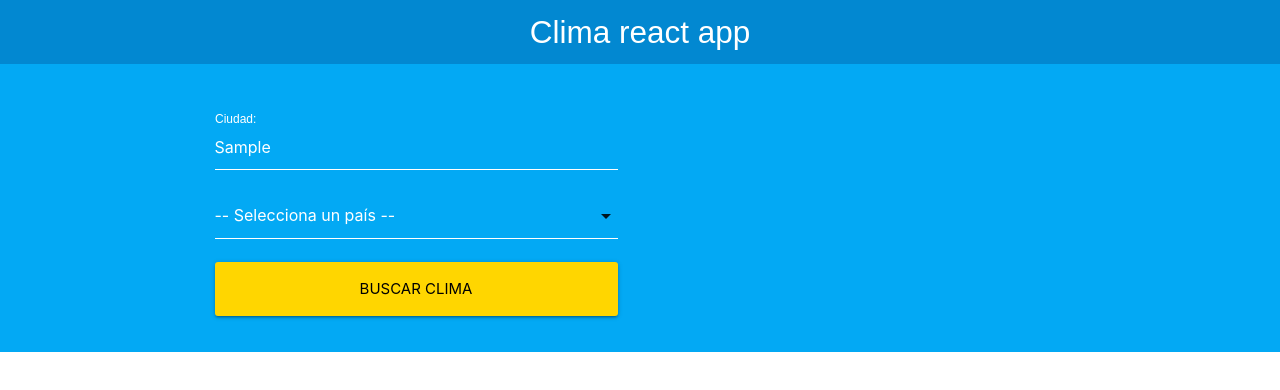
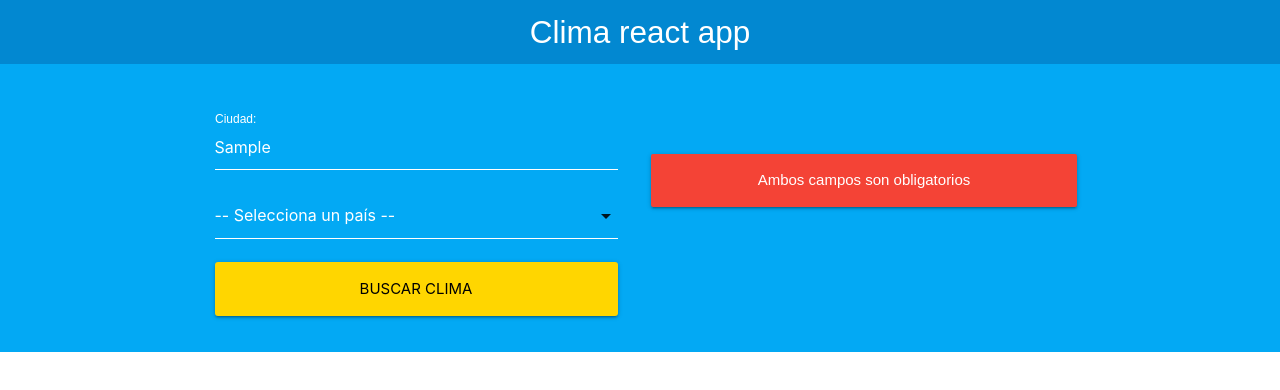
Before and after one commit to leotangram/weatherAppReact, a React (Create React App) app: page / in a window 1280 px wide. Both pictures are taken after typing "Sample" into the empty fields and a click on the input "Buscar clima". Shown: the top 390 px of the page. Built offline with nearby package versions, Linux system fonts and the light colour scheme.

Commit message:
Show error validation.

```diff
--- a/src/App.js
+++ b/src/App.js
@@ -1,23 +1,37 @@
 import React, { useState } from 'react'
 import Header from './components/Header'
 import Form from './components/Form'
+import Error from './components/Error'
 
 function App() {
   // State principal
   // city = state, setCity = this.setState({})
   const [city, setCity] = useState('')
   const [country, setCountry] = useState('')
+  const [error, setError] = useState(false)
 
   const queryData = data => {
     // Validar que ambos campos estén
     if (data.city === '' || data.country === '') {
       // Un error
+      setError(true)
       return
     }
 
     // Ciudad y País existen agregarlos al state
     setCity(data.city)
     setCountry(data.country)
+    setError(false)
+  }
+
+  // Cargar un componente condicionalmente
+  let component
+  if (error) {
+    // Hay un error, mostrarlo
+    component = <Error message='Ambos campos son obligatorios' />
+  } else {
+    // Mostrar el clima
+    component = null
   }
 
   return (
@@ -29,6 +43,7 @@ function App() {
             <div className='col s12 m6'>
               <Form queryData={queryData} />
             </div>
+            <div className='col s12 m6'>{component}</div>
           </div>
         </div>
       </div>
--- /dev/null
+++ b/src/components/Error.js
@@ -0,0 +1,11 @@
+import React from 'react'
+
+function Error({message}) {
+  return (
+    <div className="card-panel red arken-4 error col s12">
+      {message}
+    </div>
+  )
+}
+
+export default Error
```
